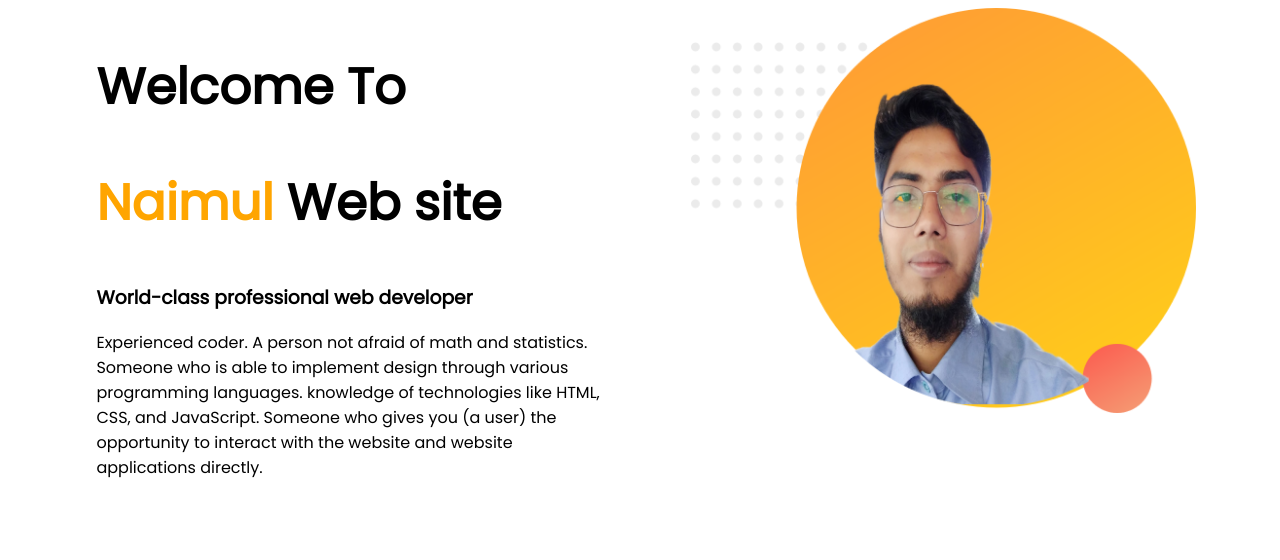
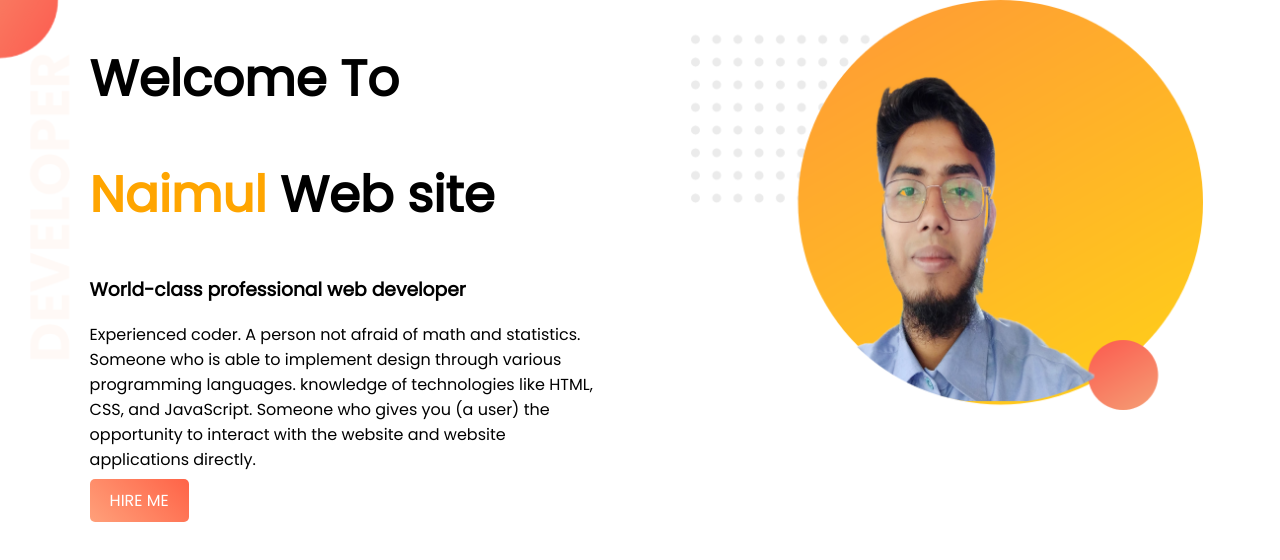
Before and after one commit to mdNaimulHoque/web-protfolio, a plain HTML site: page index.html in a window 1280 px wide. Drawn offline with Linux system fonts and the light colour scheme.

Commit message:
top part done

```diff
--- a/index.html
+++ b/index.html
@@ -9,16 +9,18 @@
 
 </head>
 <body>
-    <section>
+    <section class="top-banner">
         <div class="half-width">
             <h1>Welcome To </h1>
             <h1> <span class="name-hightlight">Naimul</span> Web site</h1>
             <h3>World-class professional web developer</h3>
             <p> Experienced coder. A person not afraid of math and statistics. Someone who is able to implement design through various programming languages.  knowledge of technologies like HTML, CSS, and JavaScript. Someone who gives you (a user) the opportunity to interact with the website and website applications directly.</p>
+            <a class="link-button" target="_blank" href="https://www.linkedin.com/company/programminghero">HIRE ME</a>
         </div>
         <div class="half-width">
             <img src="images\profile1.png" alt="my_photo">
         </div>
+
     </section>
 </body>
 </html>
--- a/style.css
+++ b/style.css
@@ -1,4 +1,5 @@
 body{
+    margin: 0px;
     font-family: 'Poppins', sans-serif;
 }
 
@@ -13,7 +14,24 @@ h1 {
     float: left;
     margin-left: 5%;
     padding-left: 2%;
+
 }
 .half-width img{
     width: 100%;
 }
+.top-banner{
+    background-image: url("images/top-banner.png");
+    background-repeat: no-repeat;
+
+}
+section{
+    height:500px;
+}
+.link-button{
+    text-decoration: none;
+    background-image: linear-gradient(45deg,lightSalmon, tomato);
+    padding: 10px 20px;
+    border-radius: 5px;
+    color: white;
+    font-size: 700;
+}
```
